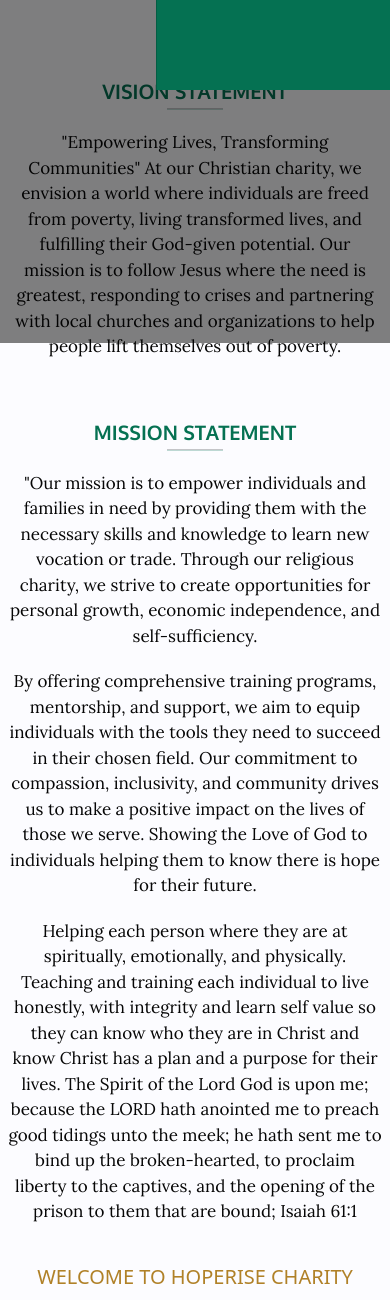
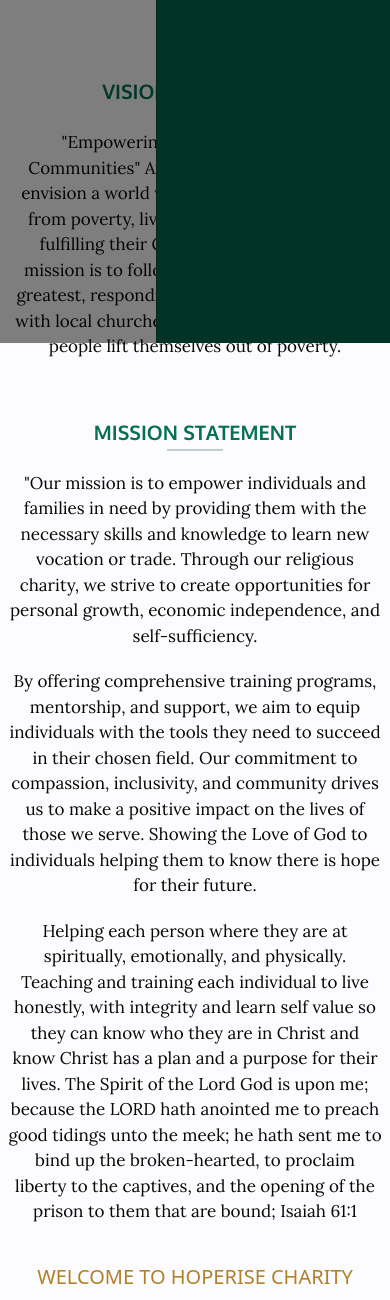
Before and after one commit to tsbproject/hoperise-newx, a PHP site: page /about-us.html in a window 390 px wide, after a click that opens the changed part. Shown: the part 501-1801 px from the top of the page. Run offline with PHP 8.4, Linux system fonts and the light colour scheme; some libraries are stand-ins or nearby versions.

Commit message:
[committed]

```diff
--- a/css/style.css
+++ b/css/style.css
@@ -1247,12 +1295,12 @@ HEADER SECTION STYLES
 
 .offcanvas {
   max-width: 60%;
-  max-height: 70%;
-  background: #057152;
+  max-height: 100%;
+  background: #003425;
 }
 
 .btn-close {
-  font-size: 3rem;
+  font-size: 2rem;
   color: #ffffff;
   background-color: #ffffff;
 }
--- a/index.html
+++ b/index.html
@@ -27,8 +27,8 @@
                 <div class="row">
                     <div class="col-md-8 col-sm-8 col-xs-12">
                         <div class="contact">
-                            <p><i class="material-icons">phone</i><a> <span><a href="#"> +1023546789</a></span> &nbsp;
-                                &nbsp; &nbsp; &nbsp; &nbsp; &nbsp; &nbsp; &nbsp; &nbsp; &nbsp;  <i class="material-icons">email</i> <span><a href="#"> testdomain@gmail.com</a></span></p>
+                            <p><i class="material-icons icon-phone">phone</i><a> <span><a href="#"> +1023546789</a></span> &nbsp;
+                                &nbsp; &nbsp; &nbsp; &nbsp; &nbsp; &nbsp; &nbsp; &nbsp; &nbsp;  <i class="material-icons icon-email">email</i> <span><a href="#"> testdomain@gmail.com</a></span></p>
                         </div>
                     </div>
                     <div class="col-md-4 col-sm-4">
@@ -497,7 +497,7 @@
             </div>
         </div>
         <div class="footer_bottom">
-            <p>Copyright @ 2024 <a href="#">Hoperise Charity Inc.</a> | All Rights Reserved </p>
+            <p>Copyright @ 2024 <a href="#">Hoperise Charity Inc.</a> All Rights Reserved </p>
         </div>
     </footer>
 </div>
--- a/sass/layout/_footer.scss
+++ b/sass/layout/_footer.scss
@@ -113,6 +113,19 @@
     margin: 70px 0 0;
     padding: 0;
     text-align: center;
+
+
+    @include media-breakpoint-down(sm) {
+
+        font-size: 13px;
+
+    }
+
+    @include media-breakpoint-down(xm) {
+
+        font-size: 10px;
+
+    }
 }
 
 .footer .footer_bottom p a {
--- a/sass/layout/_header.scss
+++ b/sass/layout/_header.scss
@@ -20,6 +20,7 @@ HEADER SECTION STYLES
 .header-top {
     background: $color-primary none repeat scroll 0 0;
     height: 50px;
+    justify-items: space-around;
 
 
 }
@@ -69,6 +70,16 @@ HEADER SECTION STYLES
 }
 
 
+.icon-phone {
+  color: $color-grey-1
+}
+
+
+.icon-email {
+  color: $color-grey-1;
+}
+
+
 
 
 
--- a/sass/layout/_navigation.scss
+++ b/sass/layout/_navigation.scss
@@ -14,6 +14,11 @@
 
     @include media-breakpoint-down(sm) {
       margin-left: 5rem;
+
+    }
+
+    @include media-breakpoint-down(xm) {
+      margin-left: 2rem;
 
     }
 
@@ -56,7 +61,7 @@
 
     @include media-breakpoint-down(sm) {
       width: 20rem;
-      margin-left: 10rem;
+      margin-left: 5rem;
 
       background-color: $color-secondary;
       color: $color-primary-dark;
@@ -71,7 +76,15 @@
 
     @include media-breakpoint-down(sm) {
       width: 25rem;
-      margin-left: 7rem;
+      margin-left: 5rem;
+
+      background-color: $color-secondary;
+      color: $color-primary-dark;
+    }
+
+    @include media-breakpoint-down(xm) {
+      width: 25rem;
+      margin-left: 2rem;
 
       background-color: $color-secondary;
       color: $color-primary-dark;
@@ -95,6 +108,14 @@
       color: $color-primary-dark;
     }
 
+    @include media-breakpoint-down(xm) {
+      width: 27rem;
+      margin-left: 3rem;
+
+      background-color: $color-secondary;
+      color: $color-primary-dark;
+    }
+
   }
 
 
@@ -106,6 +127,14 @@
     @include media-breakpoint-down(sm) {
       width: 27rem;
       margin-left: 5rem;
+
+      background-color: $color-secondary;
+      color: $color-primary-dark;
+    }
+
+    @include media-breakpoint-down(xm) {
+      width: 27rem;
+      margin-left: 4rem;
 
       background-color: $color-secondary;
       color: $color-primary-dark;
@@ -127,13 +156,13 @@
 
   .offcanvas {
     max-width: 60%;
-    max-height:70% ;
-    background: $color-primary-light;
+    max-height:100% ;
+    background: $color-primary;
 
   }
 
   .btn-close {
-    font-size: 3rem;
+    font-size: 2rem;
     color: $color-secondary-white;
     background-color: $color-secondary-white;
   }
```
Also changed, not shown: other parts of css/style.css (+50 -2 lines), 1 other file.
